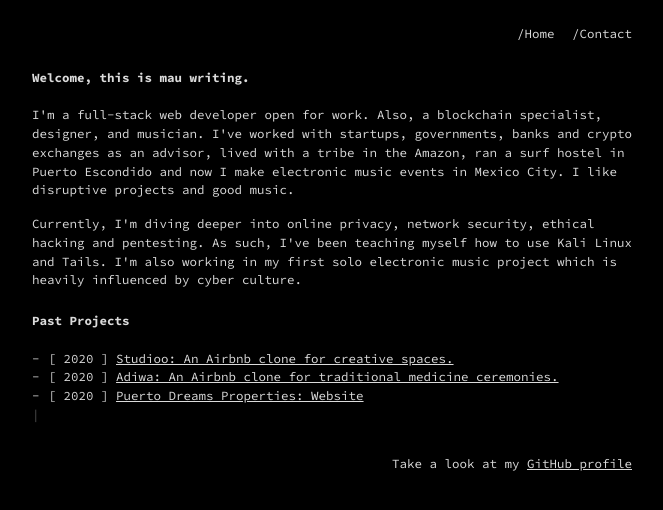
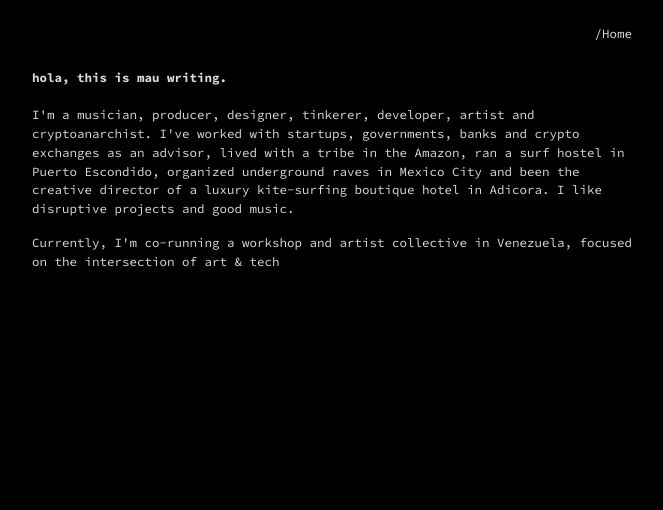
Before and after one commit to anarculture/anarculture.github.io, a plain HTML site: page index.html in a window 1280 px wide. Shown: the whole page, without its empty margins (308-971 px from the left). Drawn offline with Linux system fonts and the light colour scheme.

Commit message:
Update index.html

```diff
--- a/index.html
+++ b/index.html
@@ -13,28 +13,15 @@
                 <nav class="menu">
                     <ul>
                         <li><a href="index.html">/Home</a></li>
-                        <li><a href="https://api.whatsapp.com/send?phone=5215522501196&text=Hi%2C%20I%20got%20your%20contact%20from%20your%20personal%20page.">/Contact</a></li>
                     </ul>
                 </nav>
             </header>
             <main>
-                <h1 id="welcome">Welcome, this is mau writing.</h1><br>
-                <p>I'm a full-stack web developer open for work. Also, a blockchain specialist, designer, and musician. I've worked with startups, governments, banks and crypto exchanges as an advisor, lived with a tribe in the Amazon, ran a surf hostel in Puerto Escondido and now I make electronic music events in Mexico City. I like disruptive projects and good music.</p>
-                <p>Currently, I'm diving deeper into online privacy, network security, ethical hacking and pentesting. As such, I've been teaching myself how to use Kali Linux and Tails. I'm also working in my first solo electronic music project which is heavily influenced by cyber culture.</p>
-                <h2>Past Projects</h2><br>
-                <ul>
-                    <li>[ 2020 ] <a href="http://www.studioo.space/">Studioo: An Airbnb clone for creative spaces.</a>
-                    </li>
-                    <li>[ 2020 ] <a href="https://adiwa-pcobos.herokuapp.com">Adiwa: An Airbnb clone for traditional medicine ceremonies.</a>
-                    </li>
-                    <li>[ 2020 ] <a href="https://puertodreams.com/">Puerto Dreams Properties: Website</a>
-                    </li>
-                    <ul class="blink">|</ul>
+                <h1 id="welcome">hola, this is mau writing.</h1><br>
+                <p>I'm a musician, producer, designer, tinkerer, developer, artist and cryptoanarchist. I've worked with startups, governments, banks and crypto exchanges as an advisor, lived with a tribe in the Amazon, ran a surf hostel in Puerto Escondido, organized underground raves in Mexico City and been the creative director of a luxury kite-surfing boutique hotel in Adicora. I like disruptive projects and good music.</p>
+                <p>Currently, I'm co-running a workshop and artist collective in Venezuela, focused on the intersection of art & tech</p>
 
             </main>
-            <footer>
-                Take a look at my <a href="https://github.com/anarculture" target="_blank">GitHub profile</a>
-            </footer>
         </div>
     </body>
 </html>
```
